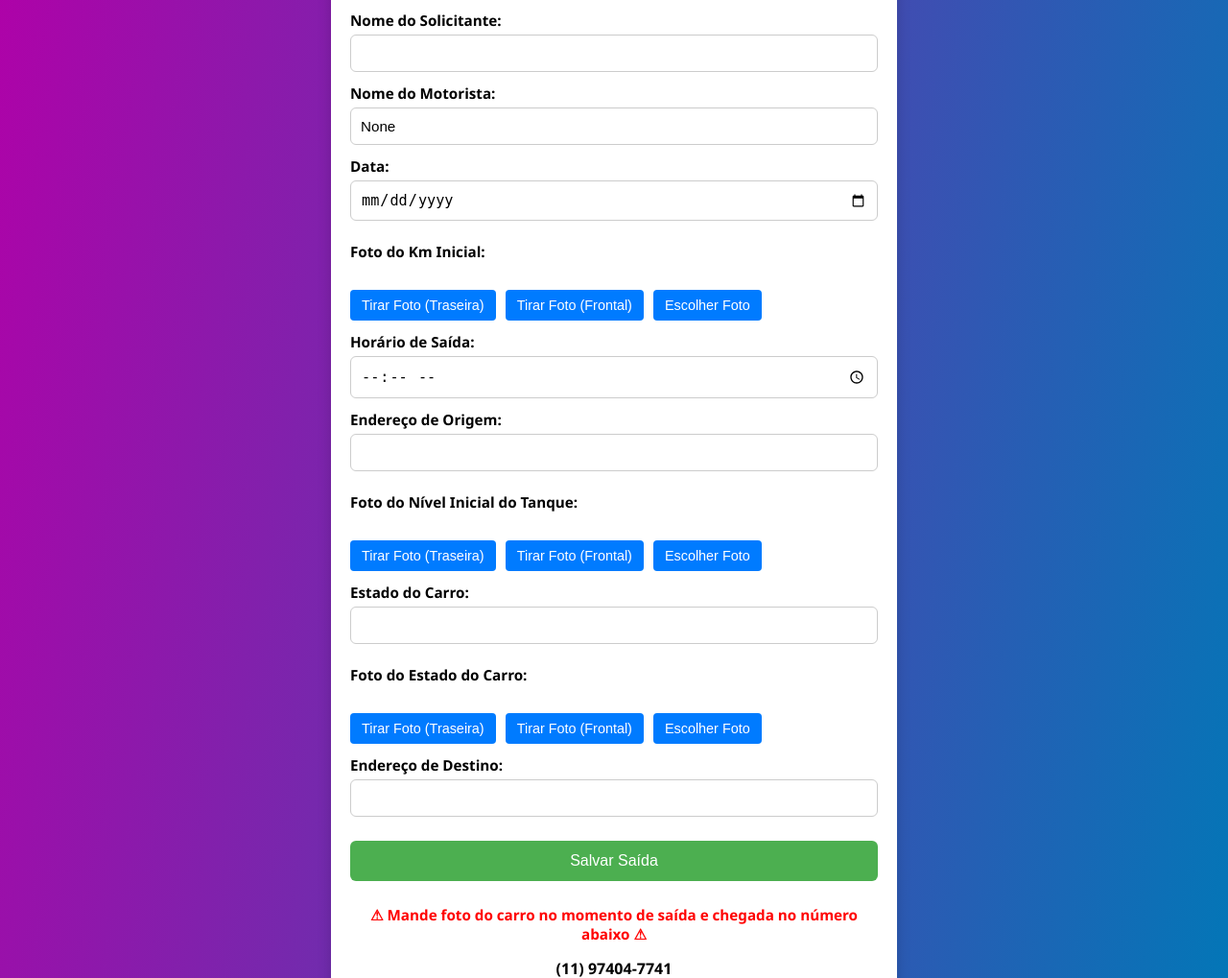
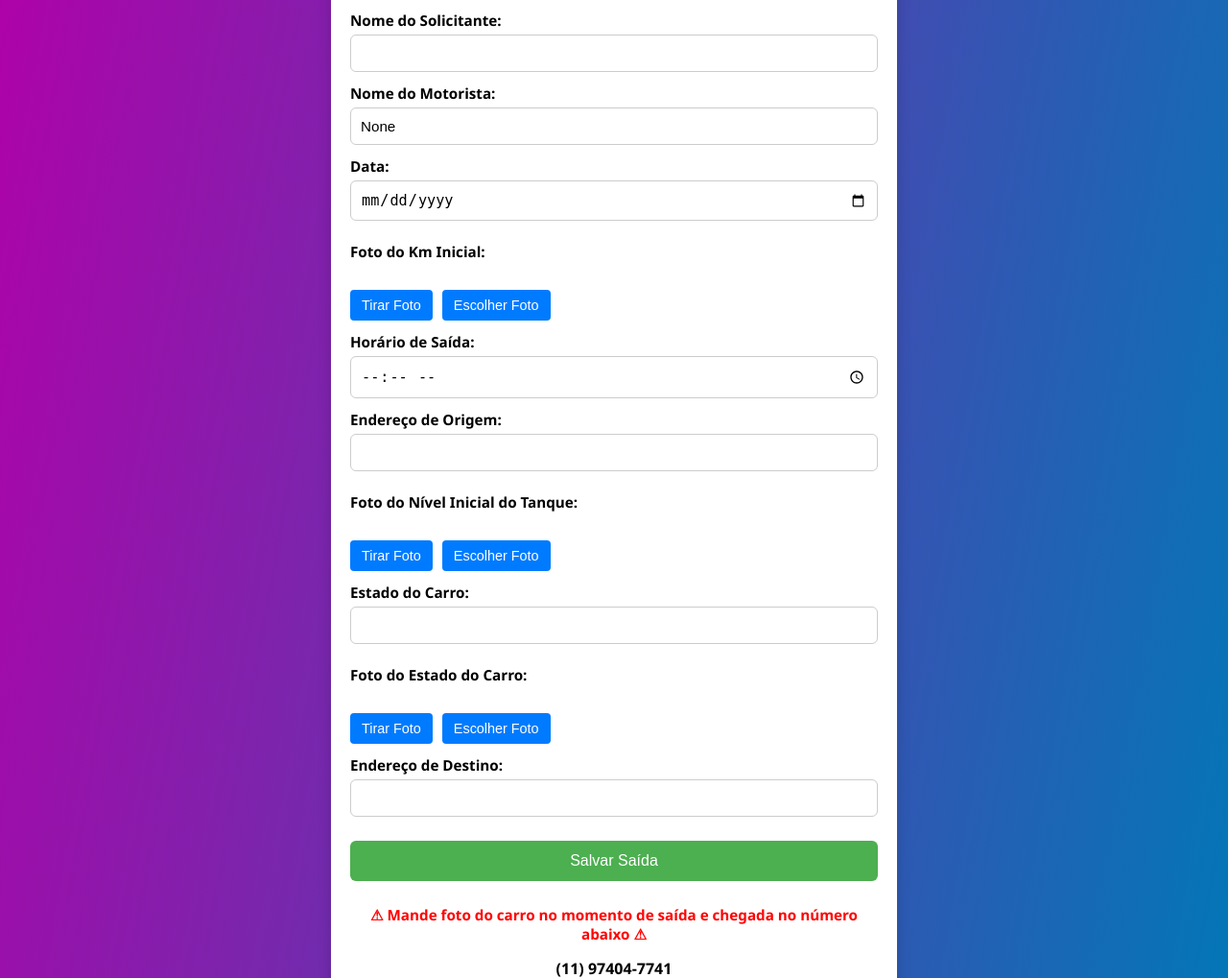
Before and after one commit to rasilvabrandao-stack/VeiculosFlex, a Flask app: page /form/1 in a window 1280 px wide. Shown: the part 108-1127 px from the top of the page at 96% size. Run offline with Flask 3, Linux system fonts and the light colour scheme.

Commit message:
Remove frontal camera option, keep only 'Tirar Foto' button

```diff
--- a/templates/final_form.html
+++ b/templates/final_form.html
@@ -202,8 +202,7 @@ input[type="time"]:focus {
       <div class="photo-section">
         <label>Foto do Km Final:</label>
         <div class="photo-buttons">
-          <button type="button" onclick="takePhoto('final_km', 'environment')">Tirar Foto (Traseira)</button>
-          <button type="button" onclick="takePhoto('final_km', 'user')">Tirar Foto (Frontal)</button>
+          <button type="button" onclick="takePhoto('final_km')">Tirar Foto</button>
           <input type="file" id="final_km_file" name="final_km_photo" accept="image/*" style="display: none;">
           <button type="button" onclick="document.getElementById('final_km_file').click()">Escolher Foto</button>
         </div>
@@ -216,8 +215,7 @@ input[type="time"]:focus {
       <div class="photo-section">
         <label>Foto do Nível Final do Tanque:</label>
         <div class="photo-buttons">
-          <button type="button" onclick="takePhoto('final_tank', 'environment')">Tirar Foto (Traseira)</button>
-          <button type="button" onclick="takePhoto('final_tank', 'user')">Tirar Foto (Frontal)</button>
+          <button type="button" onclick="takePhoto('final_tank')">Tirar Foto</button>
           <input type="file" id="final_tank_file" name="final_tank_photo" accept="image/*" style="display: none;">
           <button type="button" onclick="document.getElementById('final_tank_file').click()">Escolher Foto</button>
         </div>
--- a/templates/initial_form.html
+++ b/templates/initial_form.html
@@ -183,8 +183,7 @@ input[type="time"]:focus {
       <div class="photo-section">
         <label>Foto do Km Inicial:</label>
         <div class="photo-buttons">
-          <button type="button" onclick="takePhoto('initial_km', 'environment')">Tirar Foto (Traseira)</button>
-          <button type="button" onclick="takePhoto('initial_km', 'user')">Tirar Foto (Frontal)</button>
+          <button type="button" onclick="takePhoto('initial_km')">Tirar Foto</button>
           <input type="file" id="initial_km_file" name="initial_km_photo" accept="image/*" style="display: none;">
           <button type="button" onclick="document.getElementById('initial_km_file').click()">Escolher Foto</button>
         </div>
@@ -200,8 +199,7 @@ input[type="time"]:focus {
       <div class="photo-section">
         <label>Foto do Nível Inicial do Tanque:</label>
         <div class="photo-buttons">
-          <button type="button" onclick="takePhoto('initial_tank', 'environment')">Tirar Foto (Traseira)</button>
-          <button type="button" onclick="takePhoto('initial_tank', 'user')">Tirar Foto (Frontal)</button>
+          <button type="button" onclick="takePhoto('initial_tank')">Tirar Foto</button>
           <input type="file" id="initial_tank_file" name="initial_tank_photo" accept="image/*" style="display: none;">
           <button type="button" onclick="document.getElementById('initial_tank_file').click()">Escolher Foto</button>
         </div>
@@ -213,8 +211,7 @@ input[type="time"]:focus {
       <div class="photo-section">
         <label>Foto do Estado do Carro:</label>
         <div class="photo-buttons">
-          <button type="button" onclick="takePhoto('car_status', 'environment')">Tirar Foto (Traseira)</button>
-          <button type="button" onclick="takePhoto('car_status', 'user')">Tirar Foto (Frontal)</button>
+          <button type="button" onclick="takePhoto('car_status')">Tirar Foto</button>
           <input type="file" id="car_status_file" name="car_status_photo" accept="image/*" style="display: none;">
           <button type="button" onclick="document.getElementById('car_status_file').click()">Escolher Foto</button>
         </div>
```
